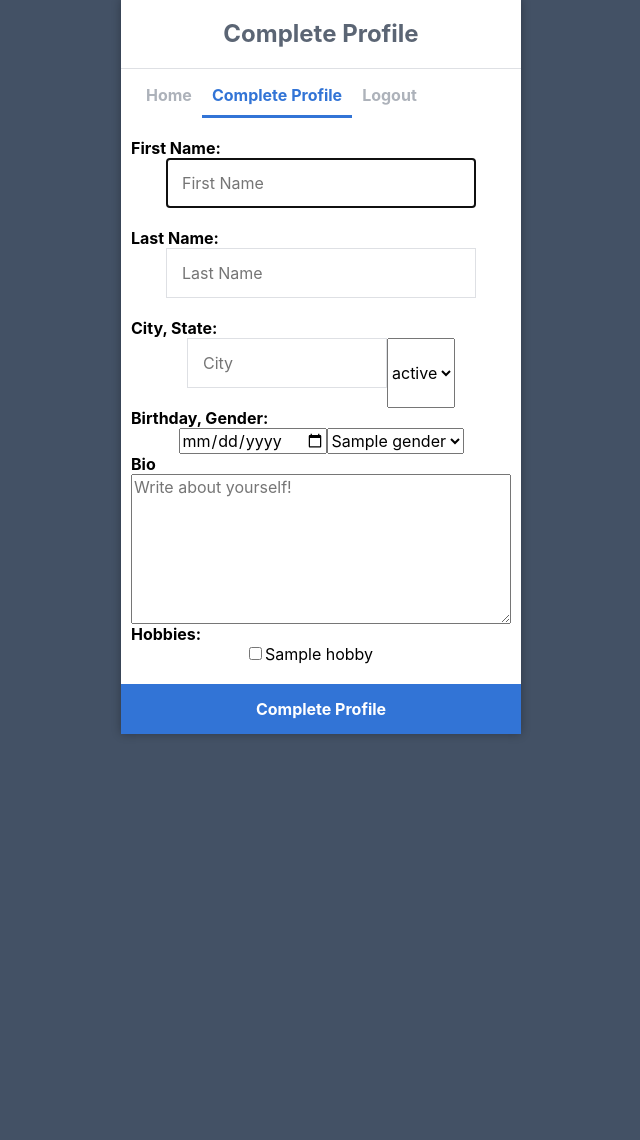
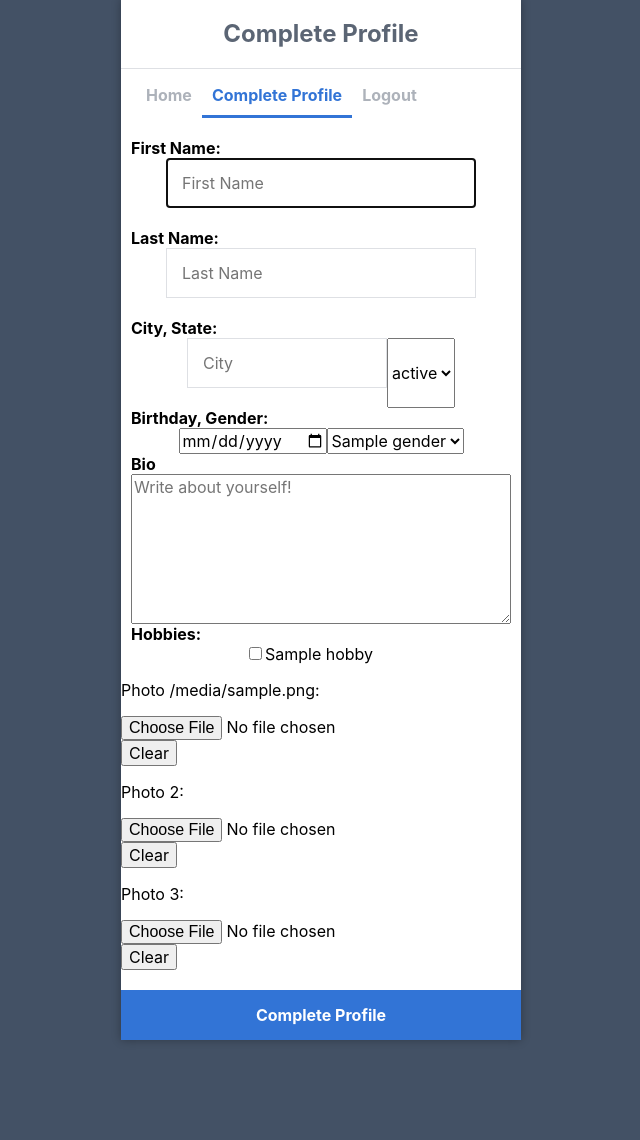
Before and after one commit to rsmith531/dating-database, a Python web app: template flask/templates/complete_profile.html in a window 1280 px wide. Shown: the part 101-1241 px from the top of the page, without its empty margins (319-959 px from the left). Before the commit the page ends 836 px from the top, so only its background shows below. Run offline with Jinja, Linux system fonts and the light colour scheme; the template is opened without the code that fills it: most values are stand-ins (such as "Sample title", 1, 10 or a date in 2020).

Commit message:
I might be overcomplicating things

```diff
--- a/flask/templates/complete_profile.html
+++ b/flask/templates/complete_profile.html
@@ -61,9 +61,48 @@
 				</div>
 				{% endfor %}
 
+				{% for photo in photos %}
+				<div>
+    				<p>Photo {{ photo['photo_pos'] }}:</p>
+    				<input type="file" name="{{ user['user_ID'] }}_{{ photo['photo_pos'] }}" id="image{{ photo['photo_pos'] }}" accept=".jpg">
+					<button type="button" onclick="clearFile('image1')">Clear</button>
+				</div>
+				{% endfor %}
+
+				{% if photos|length < 1 %}
+				<div>
+    				<p>Photo 1:</p>
+    				<input type="file" name="{{ user['user_ID'] }}_1" id="empty_image1" accept=".jpg">
+					<button type="button" onclick="clearFile('empty_image1')">Clear</button>
+					</div>
+				{% endif %}
+
+				{% if photos|length < 2 %}
+				<div>
+    				<p>Photo 2:</p>
+    				<input type="file" name="{{ user['user_ID'] }}_2" id="empty_image2" accept=".jpg">
+					<button type="button" onclick="clearFile('empty_image2')">Clear</button>
+					</div>
+				{% endif %}
+
+				{% if photos|length < 3 %}
+				<div>
+    				<p>Photo 3:</p>
+    				<input type="file" name="{{ user['user_ID'] }}_3" id="empty_image3" accept=".jpg">
+					<button type="button" onclick="clearFile('empty_image3')">Clear</button>
+					</div>
+				{% endif %}
+
 				<div class="msg">{{ msg }}</div>
 				<input type="submit" value="Complete Profile">
 			</form>
 		</div>
 	</body>
 </html>
+
+<script>
+	function clearFile(input) {
+        var input = document.getElementById(input);
+        input.value = '';
+    }
+</script>
```
Also changed, not shown: flask/main.py (+13 -8 lines).
